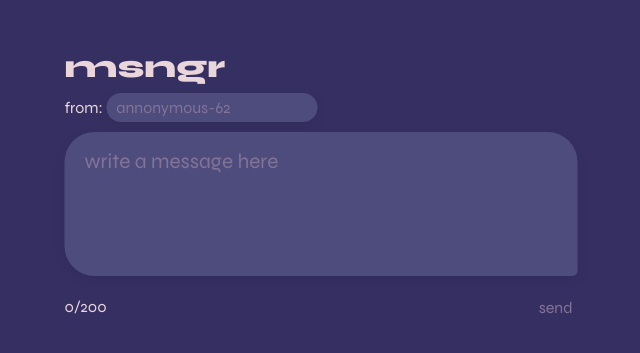
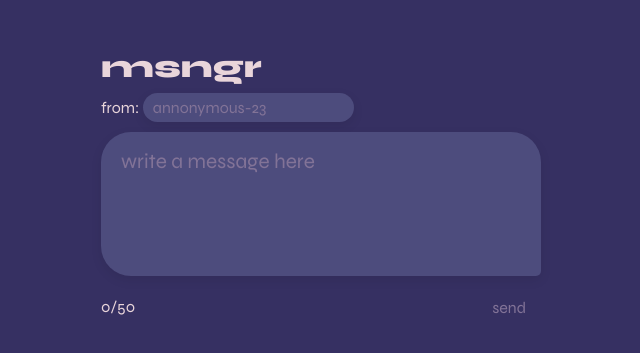
Before and after one commit to ryanntannn/raid-challenge, a React (Create React App) app in the folder frontend/: page / in a window 1280 px wide. Shown: the part 209-562 px from the top of the page, without its empty margins (319-959 px from the left). Built offline with nearby package versions, Linux system fonts and the light colour scheme; no server answers.

Commit message:
modularise message adder component

```diff
--- /dev/null
+++ b/frontend/src/components/MessageAdder/MessageAdder.tsx
@@ -0,0 +1,82 @@
+import React from 'react';
+import usePopup from '../../components/PopupBox/PopupBox';
+import AxiosBase from '../../utils/AxiosBase';
+import './style.css';
+
+export default function MessageAdder() {
+	const MESSAGE_MAX_LENGTH = 50;
+	const NAME_MAX_LENGTH = 20;
+	const [message, setMessage] = React.useState<string>('');
+	const [defaultName, setDefaultName] = React.useState<string>(
+		`annonymous-${Math.round(Math.random() * 100)}`
+	);
+	const [customName, setCustomName] = React.useState<string>('');
+
+	const popup = usePopup();
+
+	function onNameChange(event: React.ChangeEvent<HTMLInputElement>) {
+		setCustomName((prevValue) => {
+			if (event.target.value.length > NAME_MAX_LENGTH) return prevValue;
+			return event.target.value;
+		});
+	}
+
+	function onMessageChange(event: React.ChangeEvent<HTMLTextAreaElement>) {
+		setMessage((prevValue) => {
+			if (event.target.value.length > MESSAGE_MAX_LENGTH)
+				return prevValue;
+			return event.target.value;
+		});
+	}
+
+	function isButtonDisabled() {
+		return message.length <= 0;
+	}
+
+	async function onClickSend() {
+		try {
+			const senderName = customName.length > 0 ? customName : defaultName; //Use default name if custom name is not specified
+			const res = await AxiosBase.post('/new-message', {
+				sender: senderName,
+				message,
+			});
+			console.log(res);
+			popup.showMessage!(
+				`added message successfully: [${senderName}] ${message}`
+			);
+		} catch (err) {
+			popup.showMessage!(`${err}`);
+		}
+	}
+
+	return (
+		<div className='message-adder'>
+			<h1>msngr</h1>
+			<div className='name-input-area'>
+				from:{' '}
+				<input
+					className='rounded shadow'
+					placeholder={defaultName}
+					value={customName}
+					onChange={onNameChange}></input>
+			</div>
+			<textarea
+				className='text-bubble shadow'
+				name='Text1'
+				rows={5}
+				value={message}
+				placeholder='write a message here'
+				onChange={onMessageChange}></textarea>
+			<div className='word-count'>
+				{message.length}/{MESSAGE_MAX_LENGTH}
+			</div>
+			<br />
+			<button
+				className='rounded send-button'
+				disabled={isButtonDisabled()}
+				onClick={onClickSend}>
+				send
+			</button>
+		</div>
+	);
+}
--- /dev/null
+++ b/frontend/src/components/MessageAdder/style.css
@@ -0,0 +1,13 @@
+.message-adder .name-input-area {
+	margin: 10px 0;
+}
+
+.message-adder .word-count {
+	padding: 20px 0 0 0;
+}
+
+.message-adder .send-button {
+	position: absolute;
+	right: 0px;
+	bottom: 0px;
+}
--- a/frontend/src/master.css
+++ b/frontend/src/master.css
@@ -62,12 +62,15 @@ input::placeholder {
 }
 
 textarea {
+	display: inline;
 	font-size: 1.3em;
 	color: var(--fgl);
 	background-color: var(--bgl);
 	border: none;
 	resize: none;
 	padding: 20px;
+	width: calc(80vw - 40px);
+	max-width: 400px;
 }
 
 textarea::placeholder {
--- a/frontend/src/pages/LandingPage/LandingPage.tsx
+++ b/frontend/src/pages/LandingPage/LandingPage.tsx
@@ -1,85 +1,9 @@
-import React from 'react';
-import usePopup from '../../components/PopupBox/PopupBox';
-import AxiosBase from '../../utils/AxiosBase';
-import './style.css';
+import MessageAdder from '../../components/MessageAdder/MessageAdder';
 
 export default function LandingPage() {
-	const MESSAGE_MAX_LENGTH = 200;
-	const NAME_MAX_LENGTH = 20;
-	const [message, setMessage] = React.useState<string>('');
-	const [defaultName, setDefaultName] = React.useState<string>(
-		`annonymous-${Math.round(Math.random() * 100)}`
-	);
-	const [customName, setCustomName] = React.useState<string>('');
-
-	const popup = usePopup();
-
-	function onNameChange(event: React.ChangeEvent<HTMLInputElement>) {
-		setCustomName((prevValue) => {
-			if (event.target.value.length > NAME_MAX_LENGTH) return prevValue;
-			return event.target.value;
-		});
-	}
-
-	function onMessageChange(event: React.ChangeEvent<HTMLTextAreaElement>) {
-		setMessage((prevValue) => {
-			if (event.target.value.length > MESSAGE_MAX_LENGTH)
-				return prevValue;
-			return event.target.value;
-		});
-	}
-
-	function isButtonDisabled() {
-		return message.length <= 0;
-	}
-
-	async function onClickSend() {
-		try {
-			const senderName = customName.length > 0 ? customName : defaultName; //Use default name if custom name is not specified
-			const res = await AxiosBase.post('/new-message', {
-				sender: senderName,
-				message,
-			});
-			console.log(res);
-			popup.showMessage!(
-				`added message successfully: [${senderName}] ${message}`
-			);
-		} catch (err) {
-			popup.showMessage!(`${err}`);
-		}
-	}
-
 	return (
 		<div className='landing page center'>
-			<div className='content'>
-				<h1>msngr</h1>
-				<div className='name-input-area'>
-					from:{' '}
-					<input
-						className='rounded shadow'
-						placeholder={defaultName}
-						value={customName}
-						onChange={onNameChange}></input>
-				</div>
-				<textarea
-					className='text-bubble shadow'
-					name='Text1'
-					cols={40}
-					rows={5}
-					value={message}
-					placeholder='write a message here'
-					onChange={onMessageChange}></textarea>
-				<div className='word-count'>
-					{message.length}/{MESSAGE_MAX_LENGTH}
-				</div>
-				<br />
-				<button
-					className='rounded send-button'
-					disabled={isButtonDisabled()}
-					onClick={onClickSend}>
-					send
-				</button>
-			</div>
+			<MessageAdder />
 		</div>
 	);
 }
--- a/frontend/src/pages/LandingPage/style.css
+++ /dev/null
@@ -1,17 +0,0 @@
-.landing.page {
-	padding: 30px;
-}
-
-.landing.page .name-input-area {
-	margin: 10px 0;
-}
-
-.landing.page .word-count {
-	padding: 20px 0 0 0;
-}
-
-.landing.page .send-button {
-	position: absolute;
-	right: 20px;
-	bottom: 30px;
-}
```
